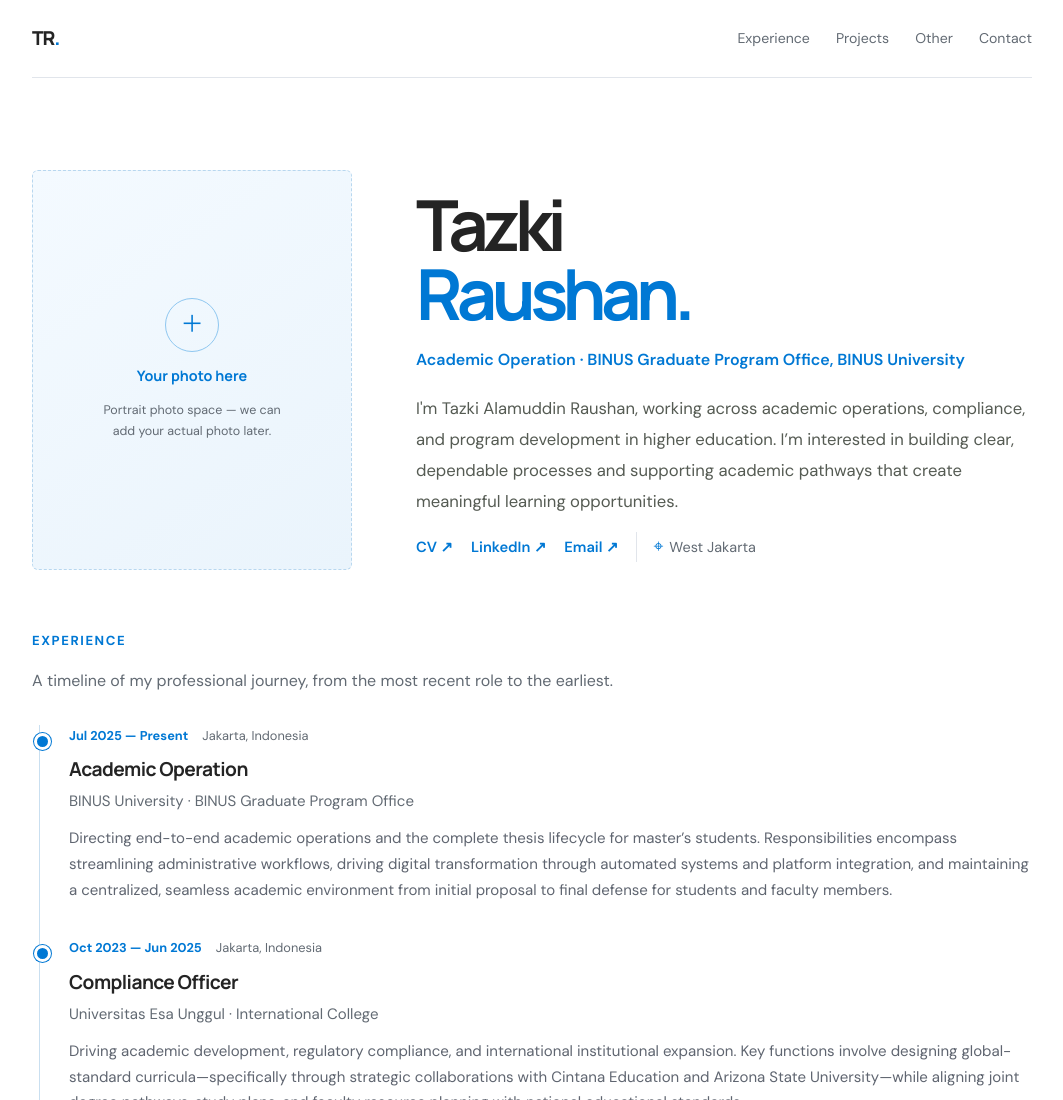
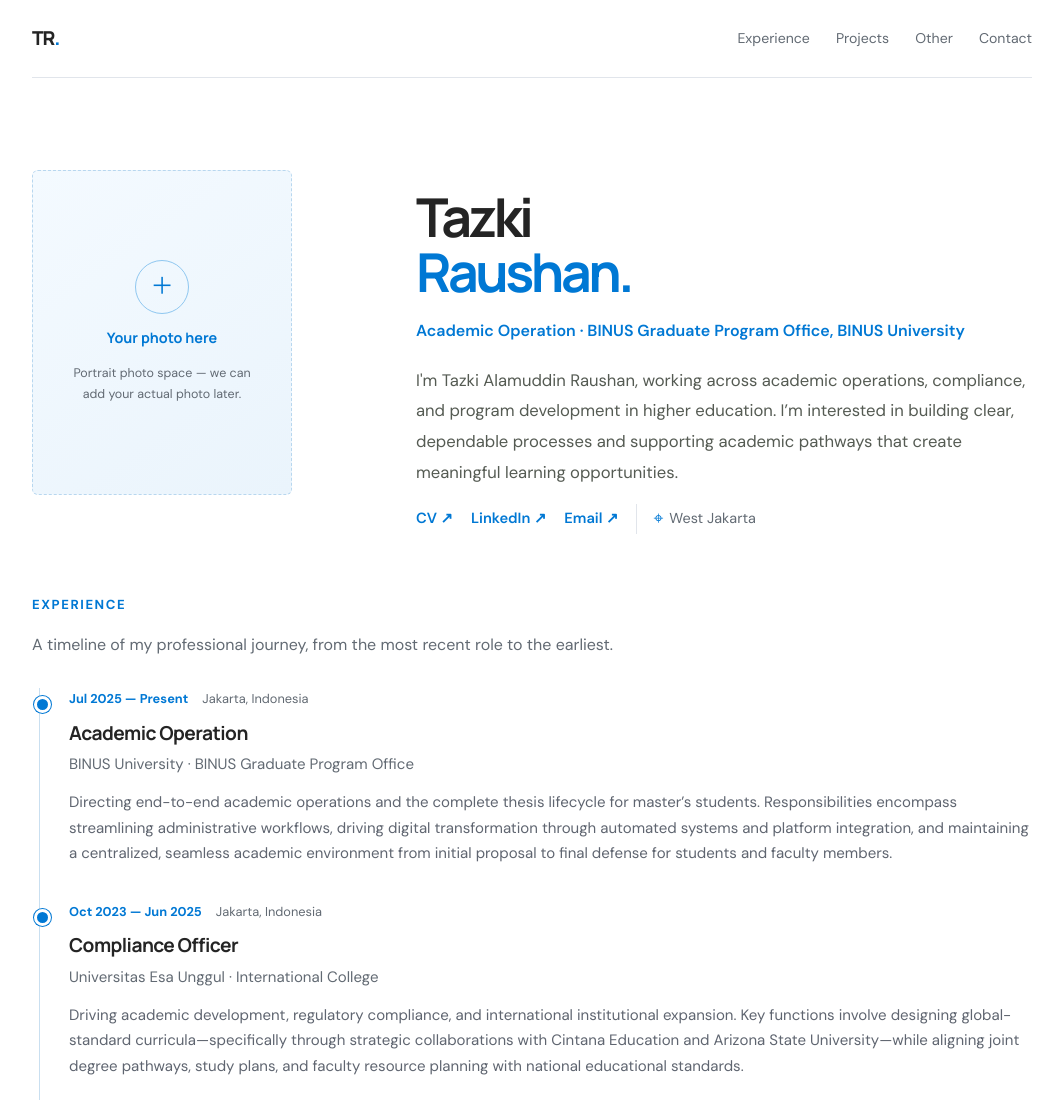
Before and after one commit to tazkyraushan-sudo/PersonalWeb, a plain HTML site: page index.html in a window 1280 px wide. Shown: the top 1100 px of the page, without its empty margins (108-1171 px from the left). Drawn offline with Linux system fonts and the light colour scheme.

Commit message:
Refine hero name and profile photo sizing

```diff
--- a/index.html
+++ b/index.html
@@ -48,6 +48,11 @@
 .hero-location span{font-size:1.1rem;color:#0078d4}
 
 .hero{padding-bottom:36px!important}.hero-links{margin-top:16px!important}#experience{padding-top:24px!important}
+
+/* Profile sizing refinement */
+.hero-copy h1{font-size:clamp(2.2rem,4.6vw,3.35rem);line-height:1.02;letter-spacing:-.065em}
+.hero-photo{width:100%;max-width:260px;aspect-ratio:4/5;min-height:0;padding:18px}
+@media(max-width:650px){.hero-photo{width:min(210px,65%);max-width:210px;min-height:0}}
 </style>
 </head>
 <body>
```
